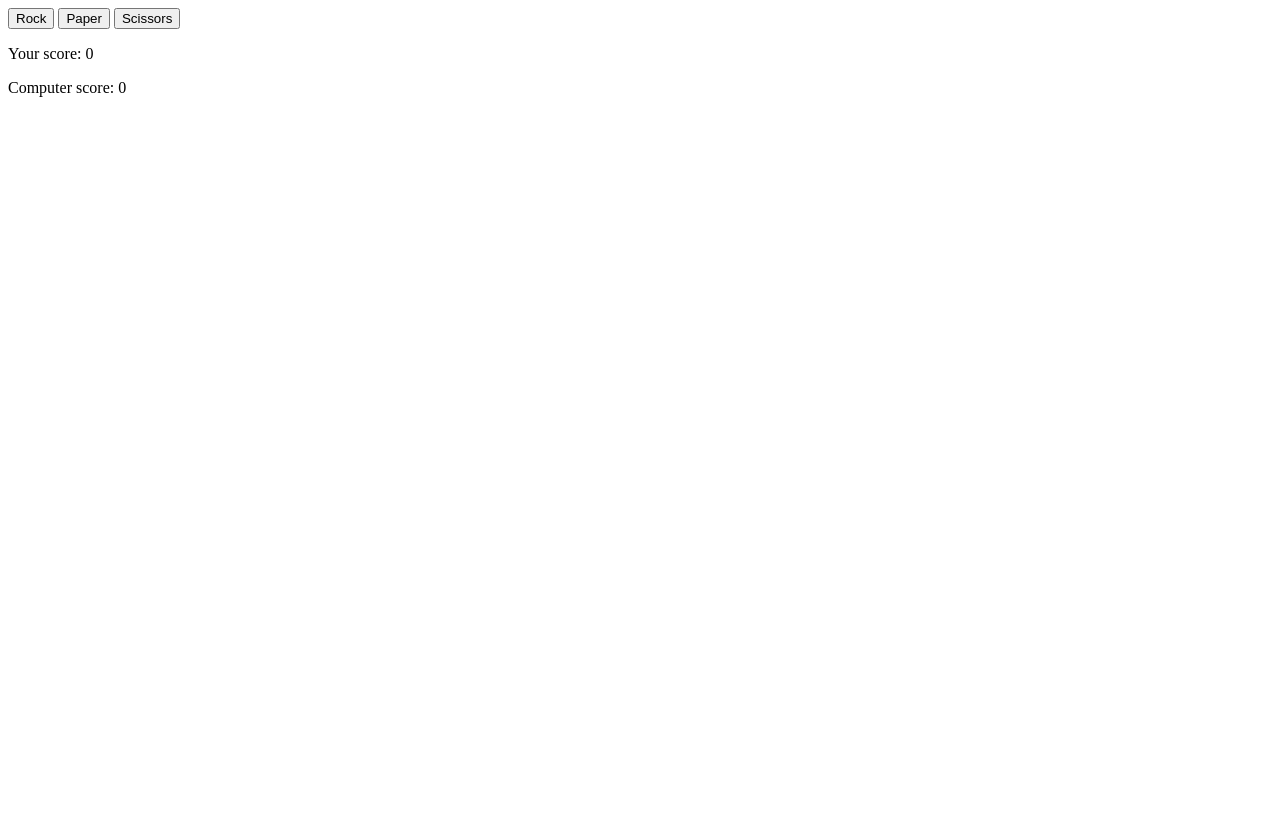
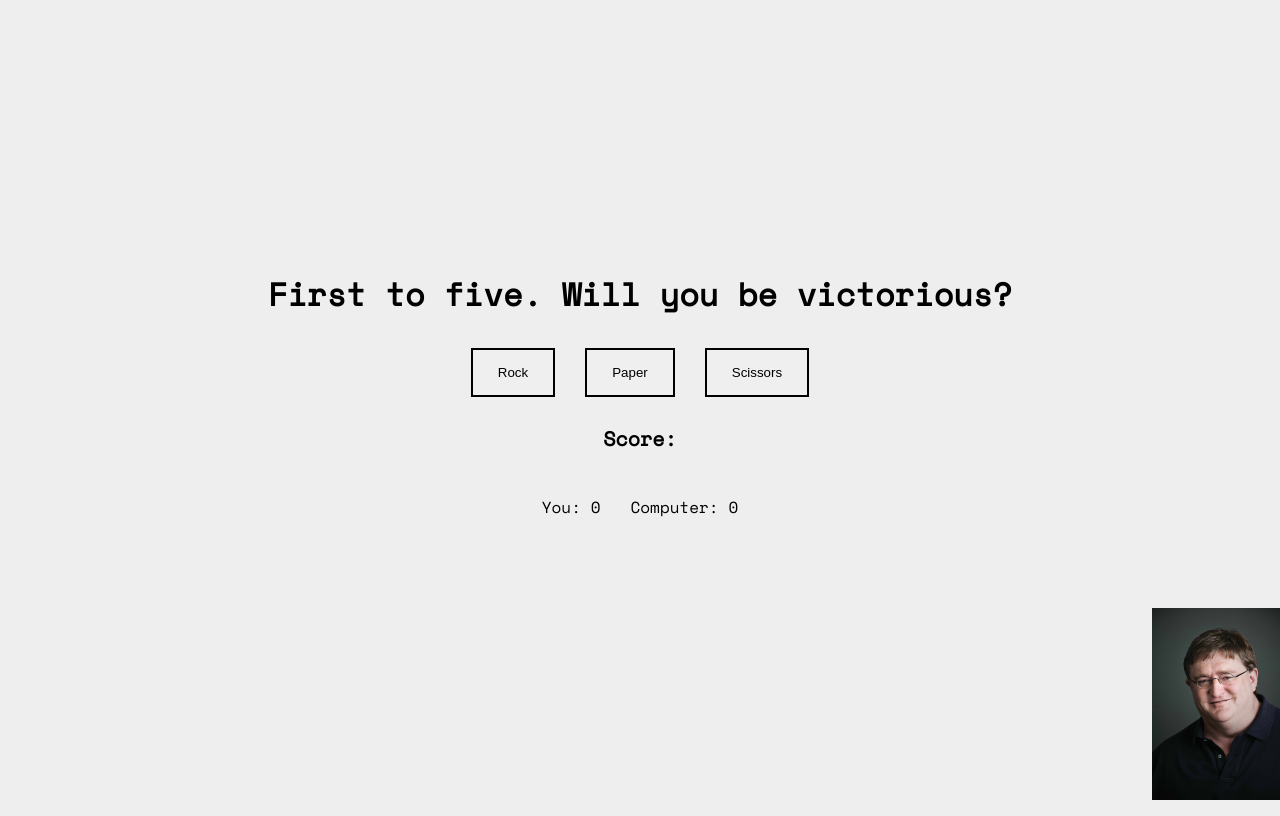
Before and after one commit to Digivillain/rock_paper_scissors, a plain HTML site: page index.html in a window 1280 px wide. Drawn offline with nearby package versions, Linux system fonts and the light colour scheme.

Commit message:
Added finished ui and gaben

```diff
--- a/index.html
+++ b/index.html
@@ -6,16 +6,29 @@
     <meta name="viewport" content="width=device-width, initial-scale=1.0">
     <title>Document</title>
     <link rel="stylesheet" href="styles.css">
+    <link rel="preconnect" href="https://fonts.googleapis.com">
+    <link rel="preconnect" href="https://fonts.gstatic.com" crossorigin>
+    <link href="https://fonts.googleapis.com/css2?family=Roboto&family=Space+Mono&display=swap" rel="stylesheet">
     <script src="scripts.js" defer></script>
 </head>
 <body>
     <main>
-        <button class="rock">Rock</button>
-        <button class="paper">Paper</button>
-        <button class="scissors">Scissors</button>
-        <p class="player-score"></p>
-        <p class="computer-score"></p>
+        <h1>First to five. Will you be victorious?</h1>
+        <div class="buttons">
+            <button class="rock">Rock</button>
+            <button class="paper">Paper</button>
+            <button class="scissors">Scissors</button>
+        </div>
+        <h4>Score:</h4>
+        <div class="scores">
+            <p class="player-score"></p>
+            <p class="computer-score"></p>
+        </div>
         <p class="result"></p>
+        <img src="images/Gaben.png" id="gaben">
+        <audio autoplay>
+            <source src="audio/Endor - Pump It Up.mp3">
+        </audio>
     </main>
 </body>
 </html>
--- a/scripts.js
+++ b/scripts.js
@@ -33,16 +33,16 @@ function playRound(playerSelection, computerSelection) {
 }
 
 function updateScore() {
-    cScore.textContent = `Computer score: ${computerScore}`;
-    pScore.textContent = `Your score: ${playerScore}`;
+    cScore.textContent = `Computer: ${computerScore}`;
+    pScore.textContent = `You: ${playerScore}`;
 
     if (playerScore === 5) {
-        let gameOver = document.createElement('h1');        // appends 'You win/You lose' alerts and disables buttons once score limit is hit
+        let gameOver = document.createElement('h3');        // appends 'You win/You lose' alerts and disables buttons once score limit is hit
         main.appendChild(gameOver);
         gameOver.textContent = 'You win! Please refresh to play again.';
         disableButton();
     } else if (computerScore === 5) {
-        let gameOver = document.createElement('h1');
+        let gameOver = document.createElement('h3');
         main.appendChild(gameOver);
         gameOver.textContent = 'You lose! Please refresh to play again.';
         disableButton();
@@ -83,13 +83,3 @@ function disableButton() {      // disables buttons when score limit is hit
     paperBtn.disabled = true;
     scissorsBtn.disabled = true;
 }
-
-// function game() {
-//     for (i = 0; i < 5; i++) {
-//         playRound(playersMove(), computersMove());
-//         console.log(result);
-//     }
-//     console.log(`You scored ${playerScore} and the computer scored ${computerScore}.`);
-// }
-
-// game();
--- a/styles.css
+++ b/styles.css
@@ -0,0 +1,53 @@
+body {
+    display: flex;
+    justify-content: center;
+    align-items: center;
+    height: 100vh;
+}
+
+html {
+    background-color: rgb(238, 238, 238);
+    font-family: 'Space Mono', monospace;
+}
+
+main {
+    display: flex;
+    flex-direction: column;
+}
+
+h1 {
+    text-align: center;
+    margin-bottom: 30px;
+}
+
+h4 {
+    font-size: 20px;
+    text-align: center;
+}
+
+div.buttons {
+    display: flex;
+    justify-content: center;
+    gap: 30px;
+}
+
+button {
+    padding: 15px 25px;
+    border: 2px solid black;
+}
+
+div.scores {
+    gap: 30px;
+    display: flex;
+    justify-content: center;
+}
+
+main p,
+main h3 {
+    text-align: center;
+}
+
+#gaben {
+    max-width: 10%;
+    position: absolute; bottom: 0px; right: 0px
+}
```
Also changed, not shown: images/Gaben.png (added), 1 other file.
